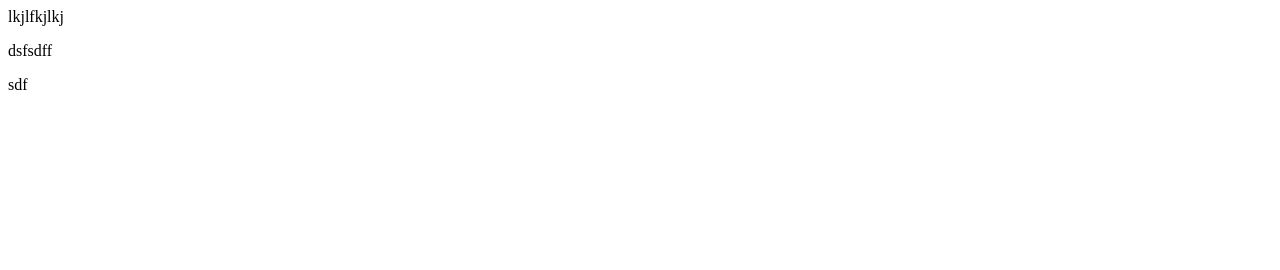
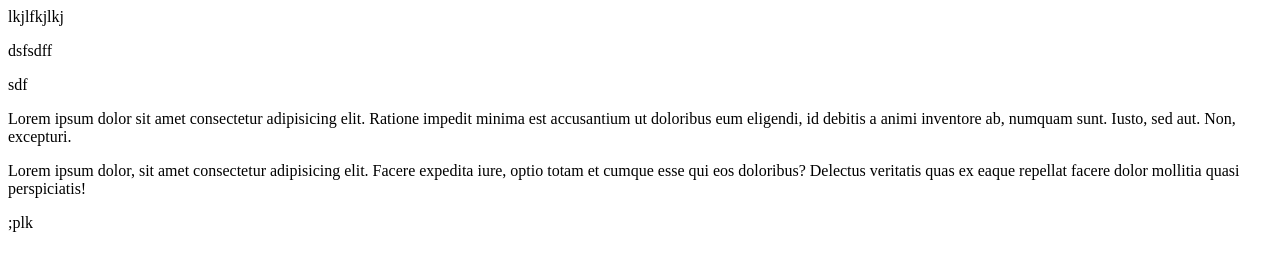
Before and after one commit to mrsoto177/Prueba3Git, a plain HTML site: page index.html in a window 1280 px wide. Drawn offline with Linux system fonts and the light colour scheme.

Commit message:
tercercambio

```diff
--- a/index.html
+++ b/index.html
@@ -1,3 +1,6 @@
 <head>lkjlfkjlkj</head>
 <p>dsfsdff</p>
 <p>sdf</p>
+<p>Lorem ipsum dolor sit amet consectetur adipisicing elit. Ratione impedit minima est accusantium ut doloribus eum eligendi, id debitis a animi inventore ab, numquam sunt. Iusto, sed aut. Non, excepturi.</p>
+<p>Lorem ipsum dolor, sit amet consectetur adipisicing elit. Facere expedita iure, optio totam et cumque esse qui eos doloribus? Delectus veritatis quas ex eaque repellat facere dolor mollitia quasi perspiciatis!</p>
+<p>;plk</p>
```
